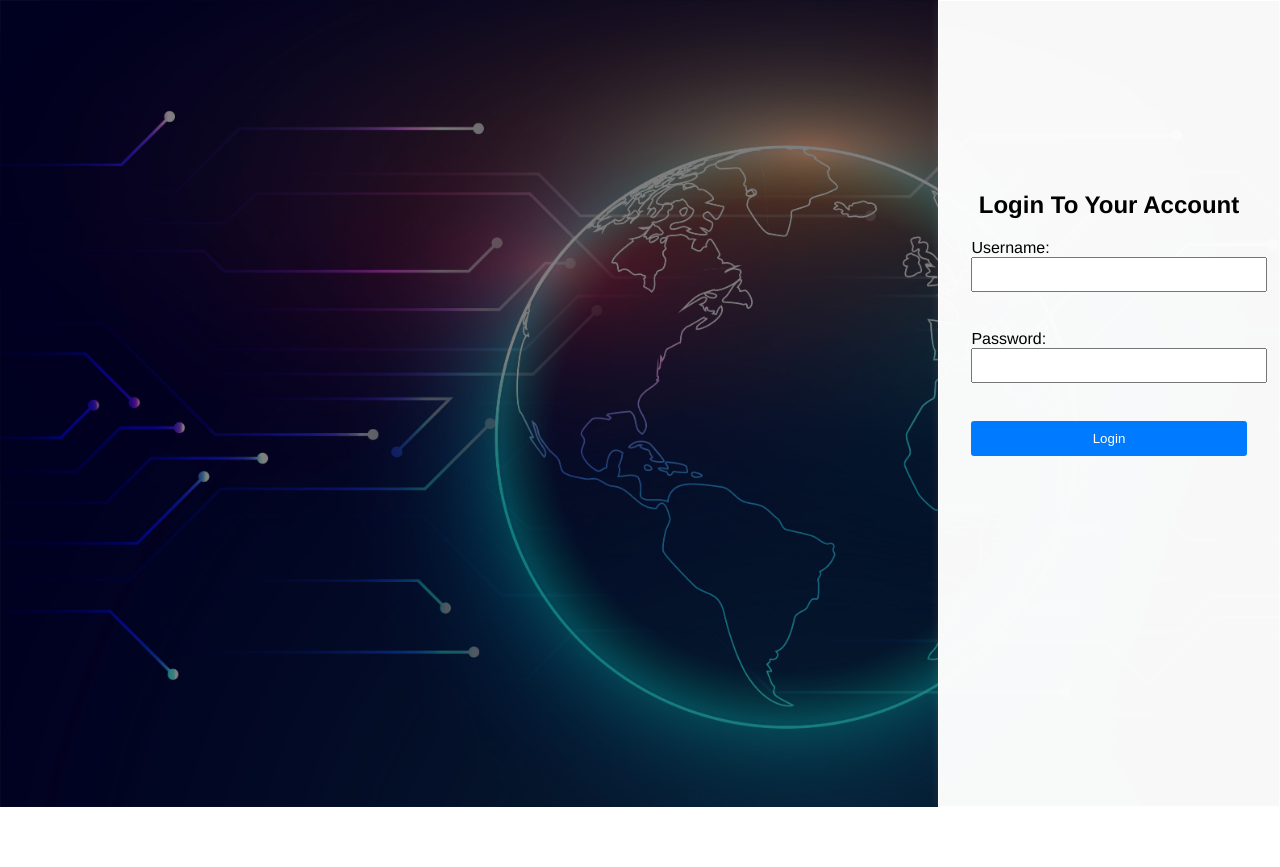
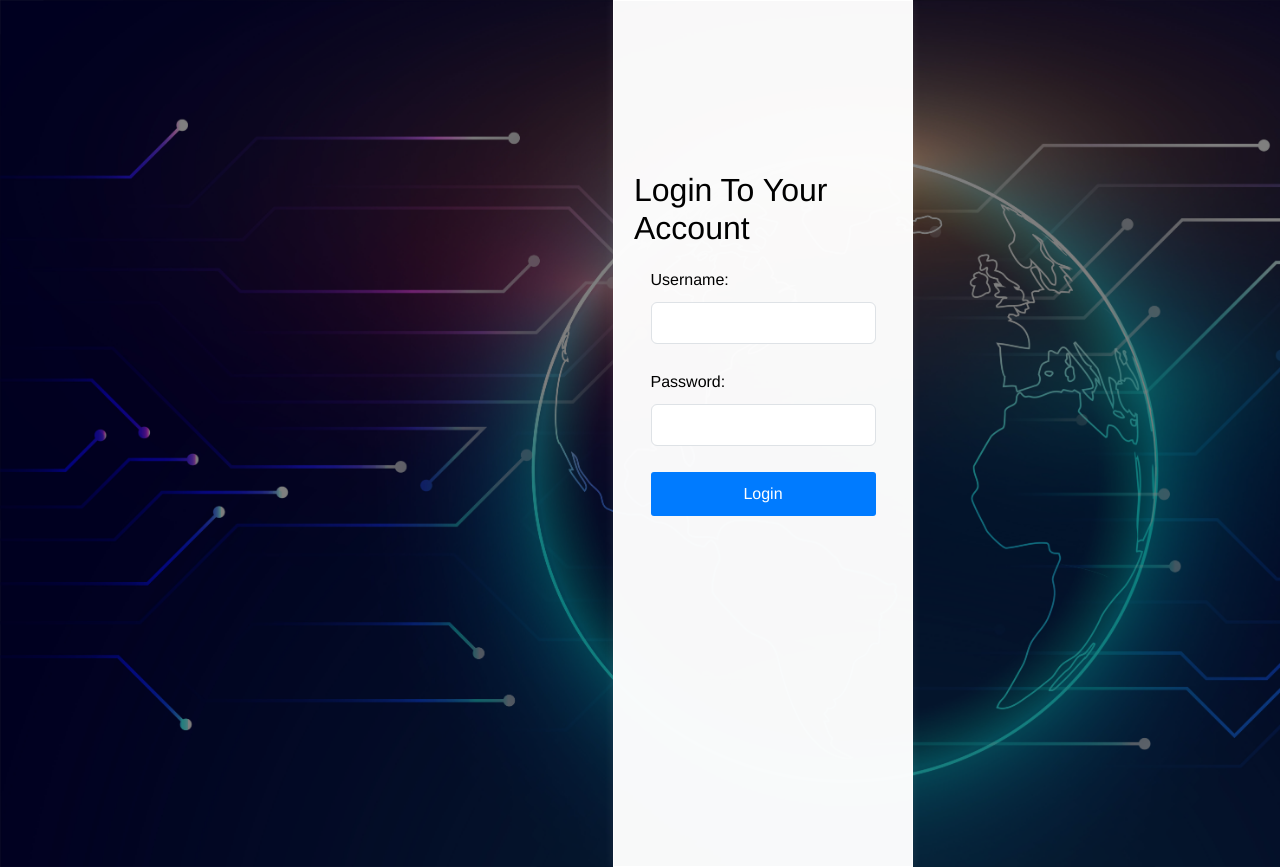
Before and after one commit to johnkennedyb/Blackcofferfrontend, a React (Create React App) app: page / in a window 1280 px wide. Before the commit the page ends 807 px from the top, so only its background shows below. Built offline with nearby package versions, Linux system fonts and the light colour scheme.

Commit message:
Update Login.js

```diff
--- a/src/Login.js
+++ b/src/Login.js
@@ -1,5 +1,6 @@
 import React, { useState, useEffect } from 'react';
-import './login.css';
+import 'bootstrap/dist/css/bootstrap.min.css'; // Include Bootstrap CSS
+import './login.css'; // Your custom styles
 
 const Login = ({ onLogin }) => {
   const [username, setUsername] = useState('');
@@ -24,32 +25,47 @@ const Login = ({ onLogin }) => {
   }, []);
 
   return (
+    <div className="container h-100">
+      <div className="row align-items-center h-100">
+        <div className="col-md-6 mx-auto">
           <div className="login-container">
             <h2>Login To Your Account</h2>
             <form>
-        <label>
+              <div className="mb-3">
+                <label htmlFor="username" className="form-label">
                   Username:
+                </label>
                 <input
                   type="text"
+                  className="form-control"
+                  id="username"
                   value={username}
                   onChange={(e) => setUsername(e.target.value)}
                 />
+              </div>
+              <div className="mb-3">
+                <label htmlFor="password" className="form-label">
+                  Password:
                 </label>
-        <br />
-        <label>
-          Password:
                 <input
                   type="password"
+                  className="form-control"
+                  id="password"
                   value={password}
                   onChange={(e) => setPassword(e.target.value)}
                 />
-        </label>
-        <br />
-        <button type="button" onClick={handleLogin} role="button">
+              </div>
+              <button
+                type="button"
+                className="btn btn-primary"
+                onClick={handleLogin}
+              >
                 Login
               </button>
             </form>
-
+          </div>
+        </div>
+      </div>
     </div>
   );
 };
```
Lines whose indentation alone changed are shown as unchanged.
